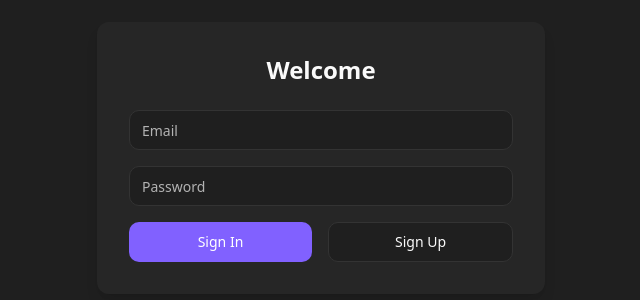
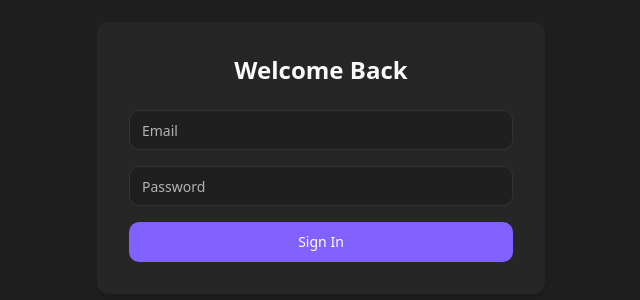
Before and after one commit to eptronic/claude-companion, a React (Vite) app: page /auth in a window 1280 px wide. Shown: the part 242-542 px from the top of the page, without its empty margins (319-959 px from the left). Built offline with nearby package versions, Linux system fonts and the light colour scheme.

Commit message:
Remove signup button
The signup button has been removed from the application as it is intended for private, single-user use.  The sign-in functionality remains.

```diff
--- a/src/pages/Auth.tsx
+++ b/src/pages/Auth.tsx
@@ -39,40 +39,11 @@ export default function Auth() {
     }
   };
 
-  const handleSignUp = async (e: React.FormEvent) => {
-    e.preventDefault();
-    setLoading(true);
-
-    try {
-      const { error } = await supabase.auth.signUp({
-        email,
-        password,
-      });
-
-      if (error) {
-        throw error;
-      }
-
-      toast({
-        title: "Success",
-        description: "Check your email for the confirmation link.",
-      });
-    } catch (error) {
-      toast({
-        title: "Error",
-        description: error instanceof Error ? error.message : "Failed to sign up",
-        variant: "destructive",
-      });
-    } finally {
-      setLoading(false);
-    }
-  };
-
   return (
     <div className="min-h-screen flex items-center justify-center bg-background">
       <div className="w-full max-w-md p-8 space-y-6 bg-card rounded-lg shadow-lg">
-        <h2 className="text-2xl font-bold text-center text-foreground">Welcome</h2>
-        <form className="space-y-4">
+        <h2 className="text-2xl font-bold text-center text-foreground">Welcome Back</h2>
+        <form className="space-y-4" onSubmit={handleSignIn}>
           <div>
             <Input
               type="email"
@@ -91,23 +62,13 @@ export default function Auth() {
               required
             />
           </div>
-          <div className="flex gap-4">
-            <Button
-              className="flex-1"
-              onClick={handleSignIn}
-              disabled={loading}
-            >
-              Sign In
-            </Button>
-            <Button
-              className="flex-1"
-              onClick={handleSignUp}
-              variant="outline"
-              disabled={loading}
-            >
-              Sign Up
-            </Button>
-          </div>
+          <Button
+            className="w-full"
+            type="submit"
+            disabled={loading}
+          >
+            Sign In
+          </Button>
         </form>
       </div>
     </div>
```
